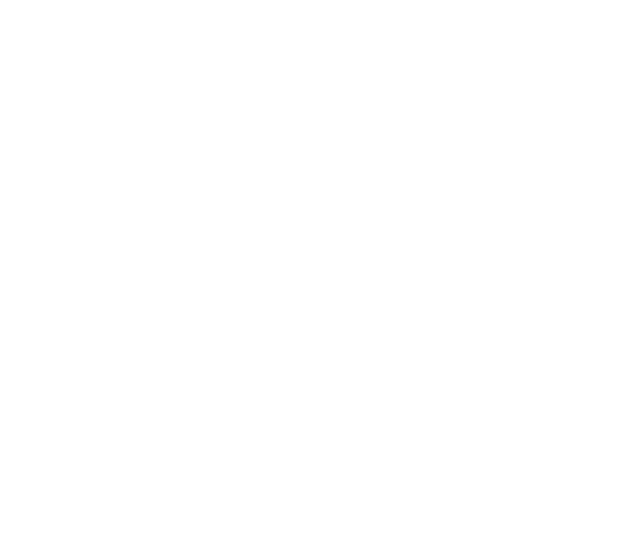
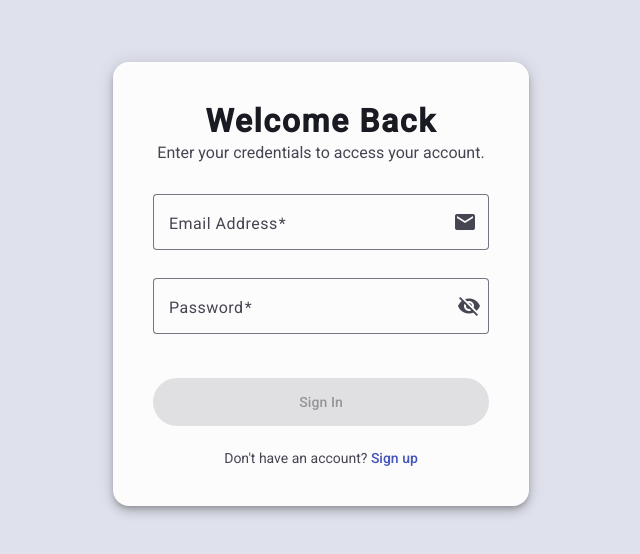
Before and after one commit to yelmach/ecom-platform, an Angular app in the folder frontend/: page /login in a window 1280 px wide. Before the commit this address led to /. Shown: the part 116-670 px from the top of the page, without its empty margins (319-959 px from the left). Built offline with nearby package versions, Linux system fonts and the light colour scheme.

Commit message:
login page template

```diff
--- a/frontend/src/app/app.routes.ts
+++ b/frontend/src/app/app.routes.ts
@@ -10,4 +10,8 @@
     path: 'register',
     loadComponent: () => import('./features/auth/register/register').then((m) => m.Register),
   },
+  {
+    path: 'login',
+    loadComponent: () => import('./features/auth/login/login').then((m) => m.Login),
+  },
 ];
--- a/frontend/src/app/features/auth/login/login.html
+++ b/frontend/src/app/features/auth/login/login.html
@@ -1 +1,41 @@
-<p>login works!</p>
+<div class="login-page">
+  <div class="form-panel">
+    <div class="form-card">
+      <h2>Welcome Back</h2>
+      <p class="subtitle">Enter your credentials to access your account.</p>
+
+      <form [formGroup]="loginForm" (ngSubmit)="onSubmit()">
+        <mat-form-field appearance="outline">
+          <mat-label>Email Address</mat-label>
+          <input matInput formControlName="email" type="email" />
+          <mat-icon matSuffix>email</mat-icon>
+          <mat-error>{{ getErrorMessage('email') }}</mat-error>
+        </mat-form-field>
+
+        <mat-form-field appearance="outline">
+          <mat-label>Password</mat-label>
+          <input
+            matInput
+            formControlName="password"
+            [type]="hidePassword() ? 'password' : 'text'"
+          />
+          <button mat-icon-button matSuffix type="button" (click)="togglePasswordVisibility()">
+            <mat-icon>{{ hidePassword() ? 'visibility_off' : 'visibility' }}</mat-icon>
+          </button>
+          <mat-error>{{ getErrorMessage('password') }}</mat-error>
+        </mat-form-field>
+
+        <button
+          matButton="filled"
+          type="submit"
+          class="submit-btn"
+          [disabled]="loginForm.invalid || loginForm.untouched"
+        >
+          Sign In
+        </button>
+      </form>
+
+      <p class="register-link">Don't have an account? <a routerLink="/register">Sign up</a></p>
+    </div>
+  </div>
+</div>
--- a/frontend/src/app/features/auth/login/login.scss
+++ b/frontend/src/app/features/auth/login/login.scss
@@ -0,0 +1,79 @@
+:host {
+  display: block;
+  height: 100vh;
+}
+
+.login-page {
+  display: flex;
+  height: 100%;
+  background: var(--mat-sys-surface);
+}
+
+/* ===== Form panel ===== */
+.form-panel {
+  flex: 1;
+  display: flex;
+  align-items: center;
+  justify-content: center;
+  padding: 2rem;
+}
+
+.form-card {
+  width: 100%;
+  max-width: 26rem;
+  background: var(--mat-sys-surface-container-high);
+  border-radius: var(--mat-sys-corner-large);
+  padding: 2.5rem;
+  box-shadow: var(--mat-sys-level3);
+
+  h2 {
+    font-size: 2rem;
+    font-weight: 700;
+    text-align: center;
+    margin: 0 0 0.2rem;
+    color: var(--mat-sys-on-surface);
+    letter-spacing: 0.1rem;
+  }
+
+  .subtitle {
+    text-align: center;
+    color: var(--mat-sys-on-surface-variant);
+    font-size: 1rem;
+    margin: 0 0 2rem;
+  }
+}
+
+/* ===== Form fields ===== */
+form {
+  display: flex;
+  flex-direction: column;
+  gap: 0.5rem;
+}
+
+mat-form-field {
+  width: 100%;
+}
+
+.submit-btn {
+  margin-top: 1rem;
+  width: 100%;
+  padding: 1.5rem !important;
+}
+
+/* ===== Register link ===== */
+.register-link {
+  text-align: center;
+  font-size: 0.875rem;
+  color: var(--mat-sys-on-surface-variant);
+  margin: 1.5rem 0 0;
+
+  a {
+    color: var(--mat-sys-primary);
+    font-weight: 500;
+    text-decoration: none;
+
+    &:hover {
+      text-decoration: underline;
+    }
+  }
+}
--- a/frontend/src/app/features/auth/login/login.ts
+++ b/frontend/src/app/features/auth/login/login.ts
@@ -1,11 +1,73 @@
-import { Component } from '@angular/core';
+import { Component, signal } from '@angular/core';
+import { ReactiveFormsModule, FormGroup, FormControl, Validators } from '@angular/forms';
+import { RouterLink } from '@angular/router';
+import { MatFormFieldModule } from '@angular/material/form-field';
+import { MatInputModule } from '@angular/material/input';
+import { MatIconModule } from '@angular/material/icon';
+import { MatButtonModule } from '@angular/material/button';
 
 @Component({
   selector: 'app-login',
-  imports: [],
+  standalone: true,
+  imports: [
+    ReactiveFormsModule,
+    RouterLink,
+    MatFormFieldModule,
+    MatInputModule,
+    MatIconModule,
+    MatButtonModule,
+  ],
   templateUrl: './login.html',
   styleUrl: './login.scss',
 })
 export class Login {
+  readonly hidePassword = signal(true);
 
+  readonly loginForm = new FormGroup({
+    email: new FormControl('', [Validators.required, Validators.email]),
+    password: new FormControl('', [Validators.required]),
+  });
+
+  fieldErrors = signal<{ [key: string]: string }>({});
+
+  togglePasswordVisibility(): void {
+    this.hidePassword.update((hide) => !hide);
+  }
+
+  onSubmit(): void {
+    if (this.loginForm.invalid) {
+      this.loginForm.markAllAsTouched();
+      return;
+    }
+
+    console.log('Login Data:', this.loginForm.value);
+  }
+
+  getErrorMessage(fieldName: string): string {
+    const backendError = this.fieldErrors()[fieldName];
+    if (backendError) {
+      return backendError;
+    }
+
+    const field = this.loginForm.get(fieldName);
+
+    if (!field || field.valid || field.untouched) {
+      return '';
+    }
+
+    const errors = field.errors;
+    if (!errors) {
+      return '';
+    }
+
+    if (errors['required']) {
+      return `${fieldName} is required`;
+    }
+
+    if (errors['email']) {
+      return 'enter a valid email';
+    }
+
+    return '';
+  }
 }
--- a/frontend/src/app/features/auth/register/register.html
+++ b/frontend/src/app/features/auth/register/register.html
@@ -59,7 +59,7 @@
 
         <!-- Profile picture -->
         <div class="profile-upload">
-          <span class="upload-label">PROFILE PICTURE</span>
+          <span class="upload-label">Profile Picture</span>
           <div class="upload-row">
             <div class="avatar-preview" (click)="fileInput.click()">
               @if (profilePreview()) {
--- a/frontend/src/app/features/auth/register/register.scss
+++ b/frontend/src/app/features/auth/register/register.scss
@@ -100,6 +100,13 @@
   width: 100%;
 }
 
+.submit-btn {
+  margin-top: 1rem;
+  width: 100%;
+  padding: 1.5rem !important;
+}
+
+
 /* ===== Profile upload ===== */
 .profile-upload {
   margin: 0 0 1rem;
```
